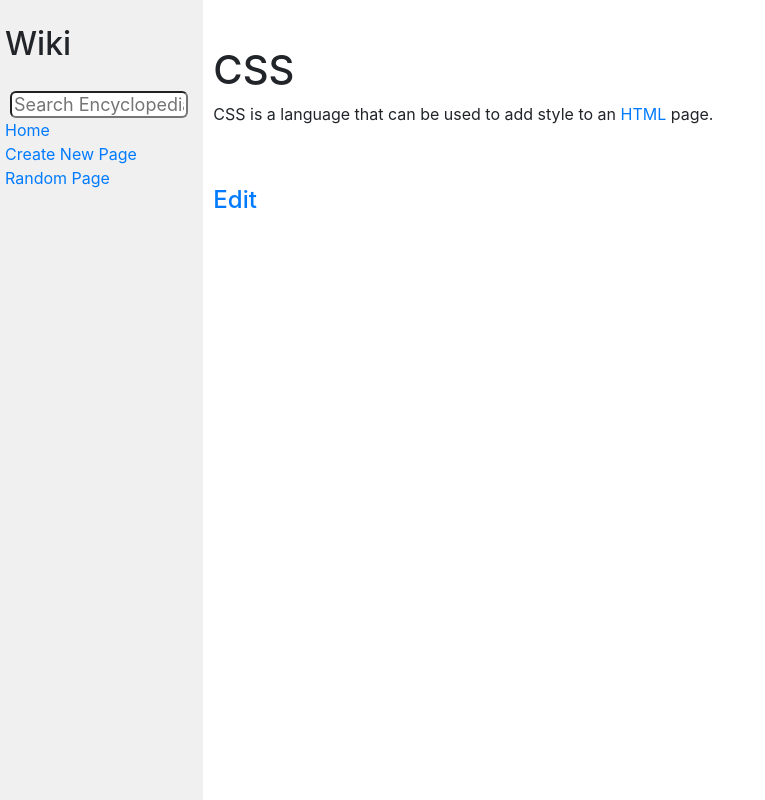
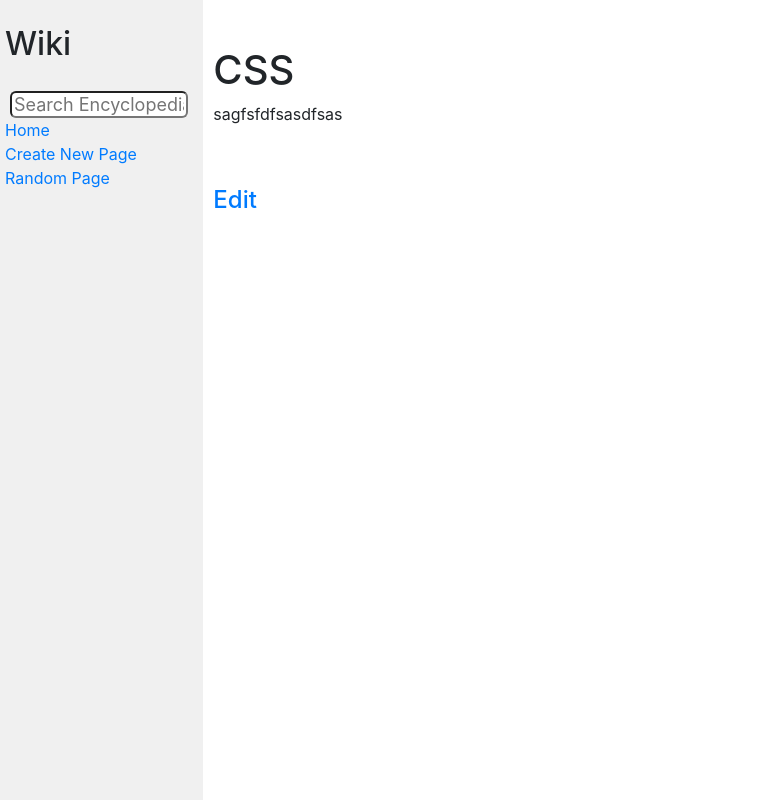
Before and after one commit to alialatabi/Wiki, a Django app: page /wiki/CSS/ in a window 1280 px wide. Shown: the whole page, without its empty margins (0-765 px from the left). Run offline with Django 3.2, Linux system fonts and the light colour scheme; some libraries are stand-ins or nearby versions.

Commit message:
acompleshed the edit page

```diff
--- a/encyclopedia/forms.py
+++ b/encyclopedia/forms.py
@@ -11,10 +11,6 @@ class NewArticleForm(forms.Form):
     (attrs={'placeholder':'Enter markdown content','style':'top:2rem'}))
 
 class EditArticleForm(forms.Form):
-    title = forms.CharField(label="Title",
-    required = True,
-    widget= forms.TextInput(attrs={'placeholder':'Enter Title','enabled':'false','style':'bottom:1rem'}))
-
     content = forms.CharField(label="Markdown content",required= False,
     widget= forms.Textarea
     (attrs={'placeholder':'Enter markdown content','style':'top:2rem'}))
--- a/encyclopedia/templates/encyclopedia/Show_Entry.html
+++ b/encyclopedia/templates/encyclopedia/Show_Entry.html
@@ -9,5 +9,6 @@
 
 <p>{{ article|safe }}</p>
 
-<h4 style="margin-top: 60px;"><a href="{% url 'edit' %}">Edit</a></h4>
+    <h4 style="margin-top: 60px;"><a href="{% url 'show' title%}">Edit</a></h4>
+
 {% endblock %}
--- a/encyclopedia/templates/encyclopedia/edit.html
+++ b/encyclopedia/templates/encyclopedia/edit.html
@@ -6,7 +6,7 @@
 
 {% block body %}
 
-<form action="{% url 'edit' %}" method="POST"  >
+<form action="{% url 'edit' title %}" method="POST"  >
     {% csrf_token %}
         {{edit}}
 
--- a/encyclopedia/templates/encyclopedia/index.html
+++ b/encyclopedia/templates/encyclopedia/index.html
@@ -13,7 +13,7 @@
 
     <ul>
         {% for entry in entries %}
-            <li><a href="{% url 'title' title=entry %}">{{ entry }}</a></li>
+            <li><a href="{% url 'show' title=entry %}">{{ entry }}</a></li>
         {% endfor %}
     </ul>
 
--- a/encyclopedia/urls.py
+++ b/encyclopedia/urls.py
@@ -5,8 +5,8 @@ from . import views
 
 
 urlpatterns = [
-    path("Edit/",views.edit,name="edit"),
-    path("wiki/<str:title>/", views.Show_Entry, name="title"),
+    path("<str:title>/Edit/",views.edit,name="edit"),
+    path("wiki/<str:title>/", views.Show_Entry, name="show"),
     path("Add/",views.add_arti,name="add"),
     path("Random/", views.random_arti,name="random"),
     path("", views.index, name="index"),
--- a/encyclopedia/views.py
+++ b/encyclopedia/views.py
@@ -16,7 +16,7 @@ from encyclopedia.forms import NewArticleForm
 def index(request):
     entries = util.list_entries()
     q = request.GET.get('q')
-    search = False;
+    search = False
     t_list=[]
     if q:
         search = True
@@ -41,6 +41,7 @@ def Show_Entry(request,title):
     if title in entries:
         article = markdown2.markdown(util.get_entry(title))
         return render(request,"encyclopedia/Show_Entry.html",context={
+                "title":title,
                 "article": article
             })
     else:
@@ -70,15 +71,15 @@ def add_arti(request):
 def edit(request,title:str):
     entries = util.list_entries()
     if request.method == "GET":
-        title = request.GET.get("")
+        article = util.get_entry(title)
         return render(request,"encyclopedia/edit.html",context={
-            'edit':EditArticleForm(),
+            'edit':EditArticleForm(initial={'content': article}),
+            'title': title,
         })
 
     if request.method == "POST":
         arti = EditArticleForm(request.POST)
         if arti.is_valid():
-            title = arti.cleaned_data["title"]
             content = arti.cleaned_data["content"]
             util.save_entry(title,content)
             return HttpResponseRedirect(reverse("index"))
--- a/entries/CSS.md
+++ b/entries/CSS.md
@@ -1,3 +1,9 @@
 # CSS
 
-CSS is a language that can be used to add style to an [HTML](/wiki/HTML) page.
+
+
+
+
+
+
+sagfsfdfsasdfsas
```
